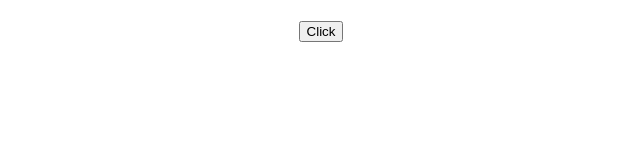
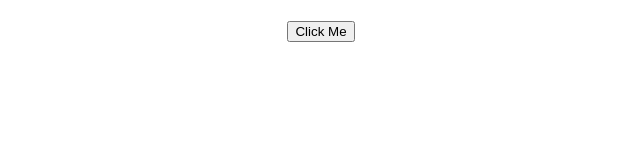
Before and after one commit to Rxavio/learn-react, a React (Create React App) app in the folder react-from-zero/: page / in a window 1280 px wide. Shown: the top 160 px of the page, without its empty margins (319-959 px from the left). Built offline with nearby package versions, Linux system fonts and the light colour scheme.

Commit message:
add click event handler in a classn

```diff
--- a/react-from-zero/src/App.js
+++ b/react-from-zero/src/App.js
@@ -5,13 +5,15 @@
 //  import Message from './components/Message'
 //import Hello from './components/Hello'
 // import Count from './components/Counter'
-import FunctionClick from './components/FunctionClick'
+// import FunctionClick from './components/FunctionClick'
+import ClassClick from './components/ClassClick'
 class App extends Component {
   render() {
     return (
       <div className="App">
         <br />
-        <FunctionClick />
+        <ClassClick />
+        {/* <FunctionClick /> */}
         {/* <Count /> */}
 {/*
         <Greet name="Bruce" heroName="Batman">
--- /dev/null
+++ b/react-from-zero/src/components/ClassClick.js
@@ -0,0 +1,18 @@
+import React, { Component } from 'react'
+
+class ClassClick extends Component {
+
+  clickHandler() {
+    console.log('Clicked the button')
+  }
+
+  render() {
+    return (
+      <div>
+        <button onClick={this.clickHandler}>Click Me</button>
+      </div>
+    )
+  }
+}
+
+export default ClassClick
```
